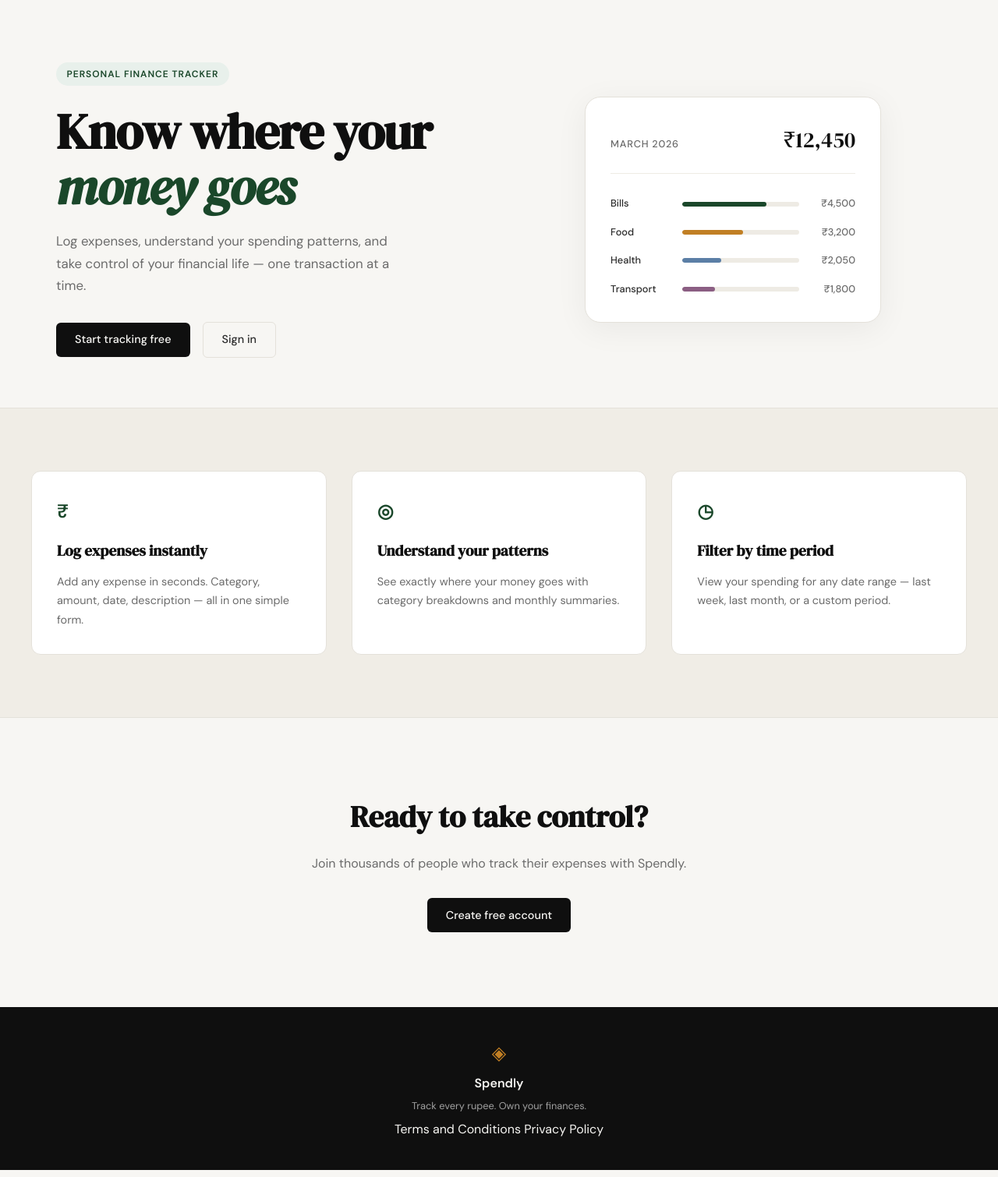
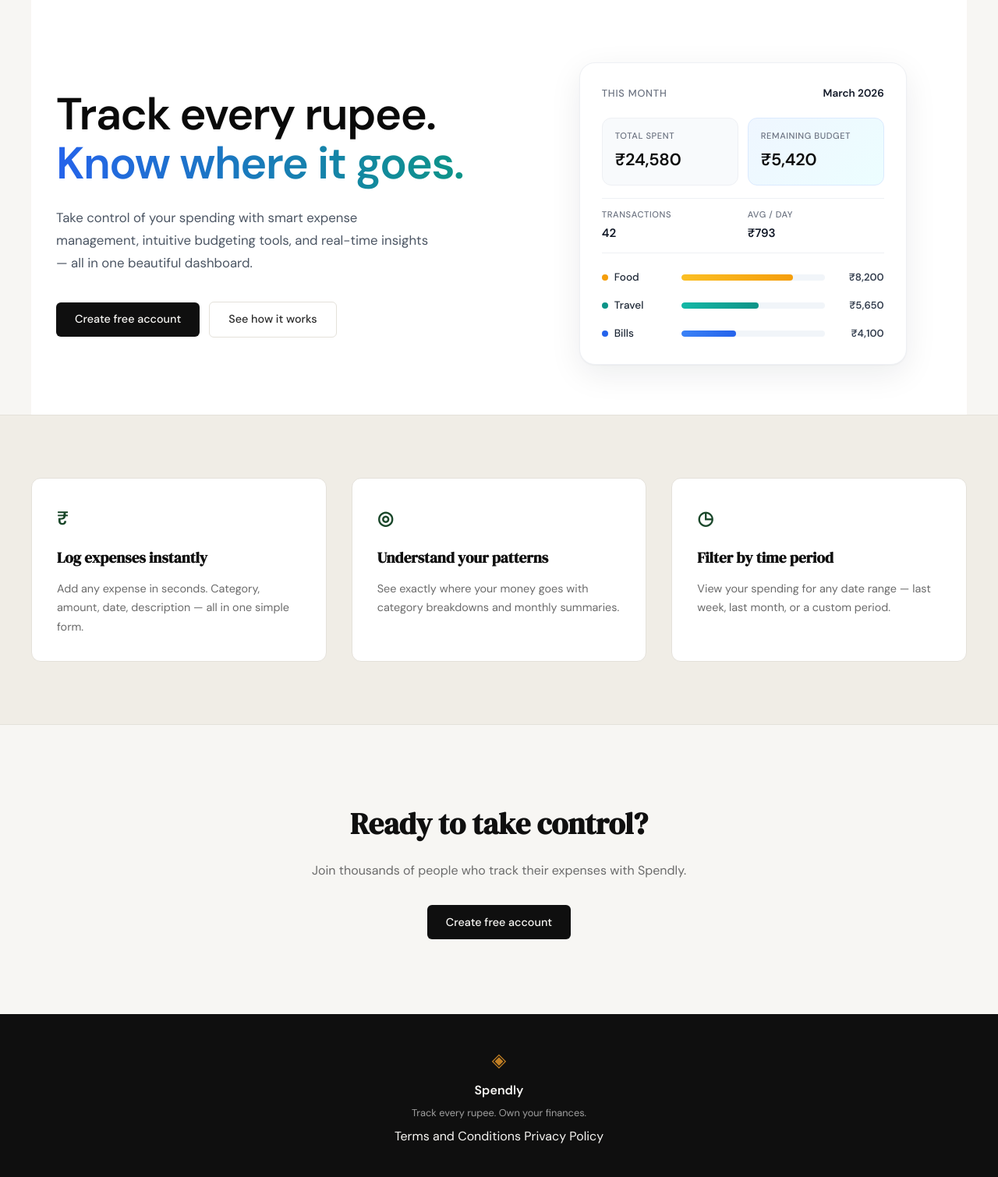
Before and after one commit to himanshusain0/Claude_Spendly, a Flask app: page / in a window 1280 px wide. Shown: the part 61-1571 px from the top of the page at 78% size. Run offline with Flask 3, Linux system fonts and the light colour scheme.

Commit message:
landing: redesign hero section to match mockup!

```diff
--- /dev/null
+++ b/static/css/landing.css
@@ -0,0 +1,246 @@
+/* ------------------------------------------------------------------ */
+/* Hero — landing page                                                 */
+/* ------------------------------------------------------------------ */
+
+.hero {
+    padding: 5rem 2rem 4rem;
+    display: grid;
+    grid-template-columns: 1.1fr 1fr;
+    gap: 4rem;
+    align-items: center;
+    max-width: var(--max-width);
+    margin: 0 auto;
+    background: #ffffff;
+}
+
+.hero-title {
+    font-family: var(--font-body);
+    font-weight: 700;
+    font-size: clamp(2.5rem, 4.5vw, 3.75rem);
+    line-height: 1.1;
+    letter-spacing: -0.025em;
+    color: #0a0a0a;
+    margin-bottom: 1.5rem;
+}
+
+.hero-title-accent {
+    background: linear-gradient(90deg, #2563eb 0%, #0d9488 100%);
+    -webkit-background-clip: text;
+    background-clip: text;
+    -webkit-text-fill-color: transparent;
+    color: transparent;
+}
+
+.hero-subtitle {
+    font-size: 1.05rem;
+    color: #4b5563;
+    line-height: 1.7;
+    max-width: 480px;
+    margin-bottom: 2.25rem;
+}
+
+.hero-actions {
+    display: flex;
+    gap: 0.75rem;
+    align-items: center;
+    flex-wrap: wrap;
+}
+
+/* ------------------------------------------------------------------ */
+/* Dashboard preview                                                   */
+/* ------------------------------------------------------------------ */
+
+.hero-visual {
+    display: flex;
+    justify-content: center;
+}
+
+.dashboard-card {
+    background: #ffffff;
+    border: 1px solid #eef0f4;
+    border-radius: 20px;
+    padding: 1.75rem;
+    width: 100%;
+    max-width: 420px;
+    box-shadow:
+        0 1px 2px rgba(15, 23, 42, 0.04),
+        0 12px 40px rgba(15, 23, 42, 0.08);
+}
+
+.dashboard-header {
+    display: flex;
+    justify-content: space-between;
+    align-items: baseline;
+    margin-bottom: 1.25rem;
+}
+
+.dashboard-label {
+    font-size: 0.8rem;
+    font-weight: 500;
+    color: #6b7280;
+    text-transform: uppercase;
+    letter-spacing: 0.06em;
+}
+
+.dashboard-period {
+    font-size: 0.85rem;
+    font-weight: 600;
+    color: #111827;
+}
+
+/* Stat tiles (Total spent / Remaining budget) */
+
+.dashboard-stats {
+    display: grid;
+    grid-template-columns: 1fr 1fr;
+    gap: 0.75rem;
+    margin-bottom: 1rem;
+}
+
+.stat-tile {
+    background: #f8fafc;
+    border: 1px solid #eef0f4;
+    border-radius: 12px;
+    padding: 0.9rem 1rem;
+    display: flex;
+    flex-direction: column;
+    gap: 0.25rem;
+}
+
+.stat-tile-accent {
+    background: linear-gradient(135deg, #eff6ff 0%, #ecfeff 100%);
+    border-color: #dbeafe;
+}
+
+.stat-label {
+    font-size: 0.7rem;
+    font-weight: 500;
+    color: #6b7280;
+    text-transform: uppercase;
+    letter-spacing: 0.05em;
+}
+
+.stat-value {
+    font-family: var(--font-body);
+    font-weight: 700;
+    font-size: 1.35rem;
+    color: #0a0a0a;
+    letter-spacing: -0.01em;
+}
+
+/* Transactions / Avg meta row */
+
+.dashboard-meta {
+    display: grid;
+    grid-template-columns: 1fr 1fr;
+    gap: 0.75rem;
+    padding: 0.75rem 0;
+    margin-bottom: 0.5rem;
+    border-top: 1px solid #eef0f4;
+    border-bottom: 1px solid #eef0f4;
+}
+
+.meta-item {
+    display: flex;
+    flex-direction: column;
+    gap: 0.15rem;
+}
+
+.meta-label {
+    font-size: 0.7rem;
+    font-weight: 500;
+    color: #6b7280;
+    text-transform: uppercase;
+    letter-spacing: 0.05em;
+}
+
+.meta-value {
+    font-size: 0.95rem;
+    font-weight: 600;
+    color: #111827;
+}
+
+/* Category bars */
+
+.dashboard-bars {
+    display: flex;
+    flex-direction: column;
+    gap: 0.9rem;
+    margin-top: 1.25rem;
+}
+
+.bar-row {
+    display: grid;
+    grid-template-columns: 90px 1fr 64px;
+    align-items: center;
+    gap: 0.75rem;
+}
+
+.bar-label {
+    display: flex;
+    align-items: center;
+    gap: 0.5rem;
+}
+
+.bar-dot {
+    width: 8px;
+    height: 8px;
+    border-radius: 999px;
+    flex-shrink: 0;
+}
+
+.bar-dot-food   { background: #f59e0b; }
+.bar-dot-travel { background: #0d9488; }
+.bar-dot-bills  { background: #2563eb; }
+
+.bar-name {
+    font-size: 0.85rem;
+    font-weight: 500;
+    color: #1f2937;
+}
+
+.bar-track {
+    height: 8px;
+    background: #f1f5f9;
+    border-radius: 999px;
+    overflow: hidden;
+}
+
+.bar-fill {
+    height: 100%;
+    border-radius: 999px;
+    transition: width 0.6s ease;
+}
+
+.bar-fill-food   { background: linear-gradient(90deg, #fbbf24, #f59e0b); }
+.bar-fill-travel { background: linear-gradient(90deg, #14b8a6, #0d9488); }
+.bar-fill-bills  { background: linear-gradient(90deg, #3b82f6, #2563eb); }
+
+.bar-amount {
+    font-size: 0.82rem;
+    font-weight: 600;
+    color: #374151;
+    text-align: right;
+    font-variant-numeric: tabular-nums;
+}
+
+/* ------------------------------------------------------------------ */
+/* Responsive                                                          */
+/* ------------------------------------------------------------------ */
+
+@media (max-width: 900px) {
+    .hero {
+        grid-template-columns: 1fr;
+        text-align: left;
+        padding: 3rem 1.5rem 2.5rem;
+        gap: 2.5rem;
+    }
+
+    .hero-subtitle { max-width: 100%; }
+    .hero-visual { width: 100%; }
+}
+
+@media (max-width: 600px) {
+    .dashboard-stats,
+    .dashboard-meta { grid-template-columns: 1fr; }
+}
--- a/templates/landing.html
+++ b/templates/landing.html
@@ -1,60 +1,85 @@
 {% extends "base.html" %}
 
 {% block title %}Spendly — Track Every Rupee{% endblock %}
+
+{% block head %}
+<link rel="stylesheet" href="{{ url_for('static', filename='css/landing.css') }}">
+{% endblock %}
 
 {% block content %}
 
 <section class="hero">
     <div class="hero-inner">
-        <div class="hero-badge">Personal Finance Tracker</div>
         <h1 class="hero-title">
-            Know where your<br>
-            <em>money goes</em>
+            Track every rupee.<br>
+            <span class="hero-title-accent">Know where it goes.</span>
         </h1>
         <p class="hero-subtitle">
-            Log expenses, understand your spending patterns,
-            and take control of your financial life —
-            one transaction at a time.
+            Take control of your spending with smart expense management,
+            intuitive budgeting tools, and real-time insights —
+            all in one beautiful dashboard.
         </p>
         <div class="hero-actions">
-            <a href="{{ url_for('register') }}" class="btn-primary">Start tracking free</a>
-            <a href="{{ url_for('login') }}" class="btn-ghost">Sign in</a>
+            <a href="{{ url_for('register') }}" class="btn-primary">Create free account</a>
+            <a href="#how-it-works" class="btn-ghost">See how it works</a>
         </div>
     </div>
     <div class="hero-visual">
-        <div class="mock-card">
-            <div class="mock-card-header">
-                <span class="mock-label">March 2026</span>
-                <span class="mock-total">₹12,450</span>
+        <div class="dashboard-card">
+            <div class="dashboard-header">
+                <span class="dashboard-label">This month</span>
+                <span class="dashboard-period">March 2026</span>
             </div>
-            <div class="mock-bars">
-                <div class="mock-bar-row">
-                    <span class="mock-cat">Bills</span>
-                    <div class="mock-bar-track">
-                        <div class="mock-bar" style="width: 72%"></div>
+            <div class="dashboard-stats">
+                <div class="stat-tile">
+                    <span class="stat-label">Total spent</span>
+                    <span class="stat-value">₹24,580</span>
+                </div>
+                <div class="stat-tile stat-tile-accent">
+                    <span class="stat-label">Remaining budget</span>
+                    <span class="stat-value">₹5,420</span>
+                </div>
+            </div>
+            <div class="dashboard-meta">
+                <div class="meta-item">
+                    <span class="meta-label">Transactions</span>
+                    <span class="meta-value">42</span>
+                </div>
+                <div class="meta-item">
+                    <span class="meta-label">Avg / day</span>
+                    <span class="meta-value">₹793</span>
+                </div>
+            </div>
+            <div class="dashboard-bars">
+                <div class="bar-row">
+                    <div class="bar-label">
+                        <span class="bar-dot bar-dot-food"></span>
+                        <span class="bar-name">Food</span>
                     </div>
-                    <span class="mock-amt">₹4,500</span>
+                    <div class="bar-track">
+                        <div class="bar-fill bar-fill-food" style="width: 78%"></div>
+                    </div>
+                    <span class="bar-amount">₹8,200</span>
                 </div>
-                <div class="mock-bar-row">
-                    <span class="mock-cat">Food</span>
-                    <div class="mock-bar-track">
-                        <div class="mock-bar mock-bar-2" style="width: 52%"></div>
+                <div class="bar-row">
+                    <div class="bar-label">
+                        <span class="bar-dot bar-dot-travel"></span>
+                        <span class="bar-name">Travel</span>
                     </div>
-                    <span class="mock-amt">₹3,200</span>
+                    <div class="bar-track">
+                        <div class="bar-fill bar-fill-travel" style="width: 54%"></div>
+                    </div>
+                    <span class="bar-amount">₹5,650</span>
                 </div>
-                <div class="mock-bar-row">
-                    <span class="mock-cat">Health</span>
-                    <div class="mock-bar-track">
-                        <div class="mock-bar mock-bar-3" style="width: 33%"></div>
+                <div class="bar-row">
+                    <div class="bar-label">
+                        <span class="bar-dot bar-dot-bills"></span>
+                        <span class="bar-name">Bills</span>
                     </div>
-                    <span class="mock-amt">₹2,050</span>
-                </div>
-                <div class="mock-bar-row">
-                    <span class="mock-cat">Transport</span>
-                    <div class="mock-bar-track">
-                        <div class="mock-bar mock-bar-4" style="width: 28%"></div>
+                    <div class="bar-track">
+                        <div class="bar-fill bar-fill-bills" style="width: 38%"></div>
                     </div>
-                    <span class="mock-amt">₹1,800</span>
+                    <span class="bar-amount">₹4,100</span>
                 </div>
             </div>
         </div>
```
Also changed, not shown: assest/image.png (added).
